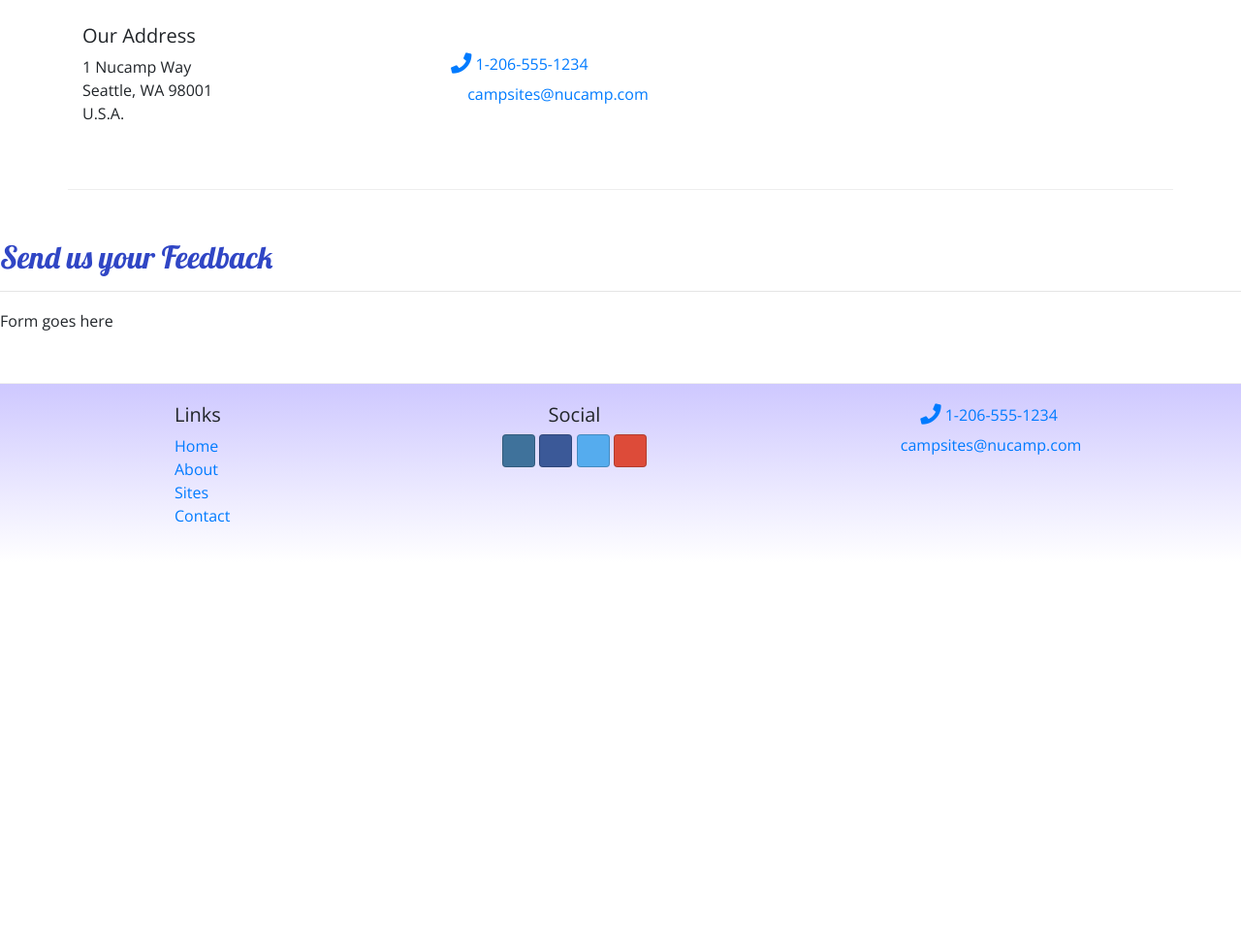
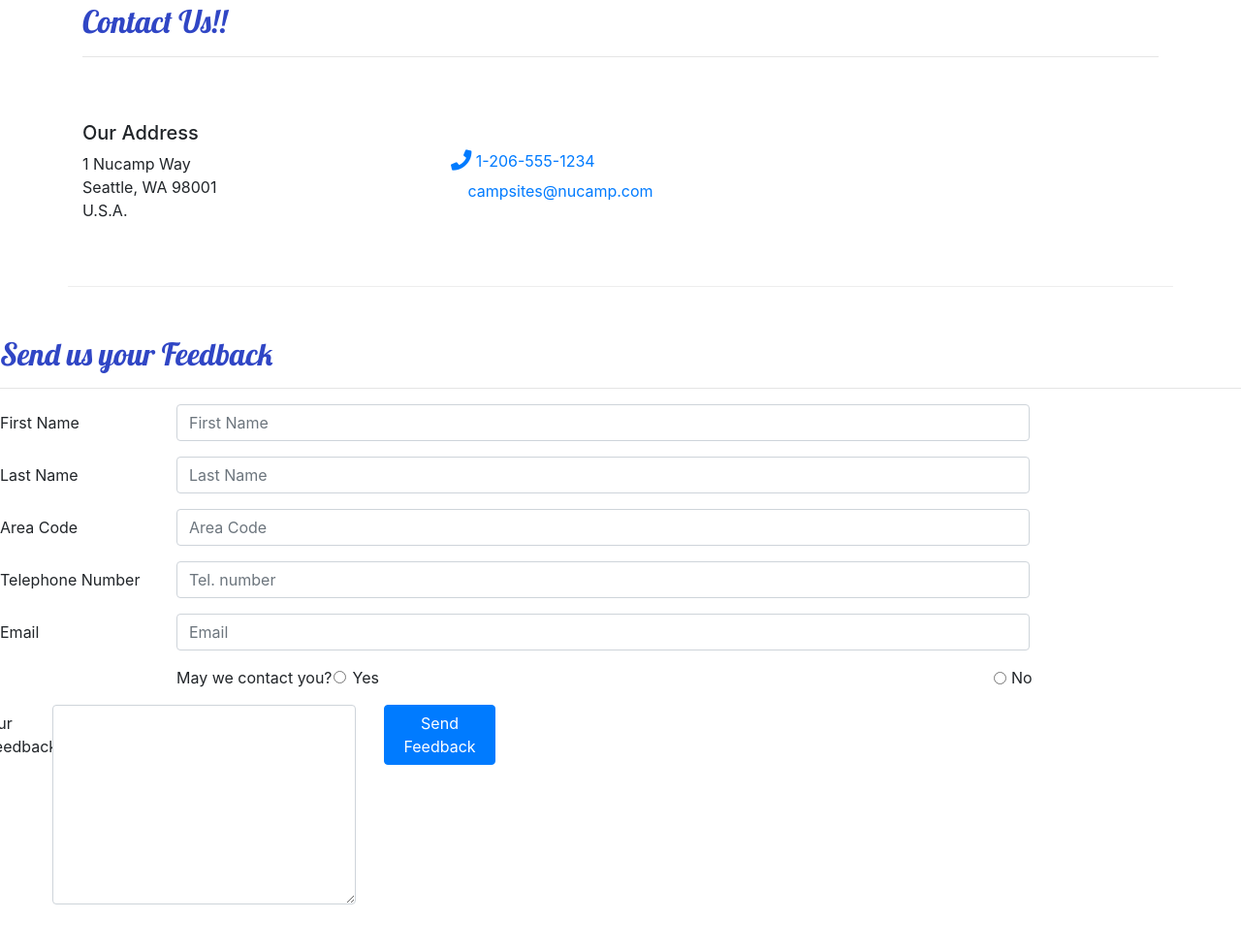
Before and after one commit to Jdubstep1357/NuCamp-Files, a website: page contactus.html in a window 1280 px wide. Shown: the part 379-1360 px from the top of the page at 97% size. Before the commit the page ends 959 px from the top, so only its background shows below. Drawn offline with nearby package versions, Linux system fonts and the light colour scheme.

Commit message:
Navbar Forms CSS Messy

```diff
--- a/contactus.html
+++ b/contactus.html
@@ -14,6 +14,8 @@
     <link rel="stylesheet" href="https://fonts.googleapis.com/css?family=Lobster|Open+Sans" />
     <link rel="stylesheet" href="styles.css" />
     <link rel="stylesheet" href="node_modules/bootstrap-social/bootstrap-social.css" />
+    <link rel="stylesheet" href="https://stackpath.bootstrapcdn.com/bootstrap/4.3.1/css/bootstrap.min.css" integrity="sha384-ggOyR0iXCbMQv3Xipma34MD+dH/1fQ784/j6cY/iJTQUOhcWr7x9JvoRxT2MZw1T" crossorigin="anonymous">
+
 
 
     <title>NuCamp: A Better Way To Camp</title>
@@ -87,7 +89,75 @@
                 <hr />
             </div>
             <div class="col-md-10">
-                Form goes here
+                <form>
+                    <!-- for and id have to be the same-->
+                    <div class="form-group row">
+                        <label for="firstName" class="col-md-2 col-form-label"> First Name</label>
+                        <div class="col-md-10">
+                            <input class="form-control" type="text" id="firstName" name="firstName" placeholder="First Name">
+                        </div>
+                    </div>
+
+
+
+                    <div class="form-group row">
+                        <label for="lastName" class="col-md-2 col-form-label"> Last Name</label>
+                            <div class="col-md-10">
+                                <input class="form-control" type="text" id="lastName" name="lastName" placeholder="Last Name">
+                            </div>
+                    </div>
+
+                    <div class="form-group row">
+                        <label for="AreaCode" class="col-md-2 col-form-label">Area Code</label>
+                            <div class="col-md-10">
+                                <input class="form-control" type="text" id="AreaCode" name="areaCode" placeholder="Area Code">
+                            </div>
+                    </div>
+
+                    <div class="form-group row">
+                        <label for="Telephone" class="col-md-2 col-form-label"> Telephone Number </label>
+                        <div class="col-md-10">
+                            <input class="form-control" type="tel" id="Telephone" name="telNum" placeholder="Tel. number"/>
+                        </div>
+                    </div>
+
+                    <div class="form-group row">
+                        <label for="Email" class="col-md-2 col-form-label">Email</label>
+                        <div class="col-md-10">
+                            <input class="form-control" type="email" id="Email" name="email" placeholder="Email">
+                        </div>
+                    </div>
+
+                    <div class="form-group row">
+                        <div class="col offset-md-2">
+                            May we contact you?
+
+                        <div class="form-check form-check-inline"></div>
+                            <input type="radio" class="form-check-input"  id="contactYes" name="contactRadios" value="yes" />
+                            <label for="contactYes" class="form-check-label">Yes</label>
+                        </div>
+
+                            <div class="form-check form-check-inline">
+                                <input class="form-check-input" type="radio"  id="contactNo" name="contactRadios" value="No" />
+                                <label class="form-check-label" for="contacTNo">No</label>
+                            </div>
+                        </div>
+                    </div>
+
+                    <div class="form-group row">
+                        <label for="feedback" class="col-md-2 col-form-label">Our Feedback</label>
+                            <div class="col-md-10">
+                                <textarea class="form-control" name="feedback" id="feedback" rows="8"></textarea>
+                            </div>
+                    </div>
+
+                    <div class="form-group row">
+                            <div class="offset-md-2 col-md-10">
+                                <button type="submit" class="btn btn-primary">Send Feedback</button>
+                            </div>
+                    </div>
+
+                </form>
             </div>
        </div>
 
@@ -134,3 +204,12 @@
 </body>
 
 </html>
+
+<!--
+NOTES FOR PROFESSOR
+Ask about margin between jumbotron
+col offset-md questions
+Ask for many other weird CSS icons in other parts of menu
+Figure out why buttons are on opposite sides of screen
+
+-->
```
